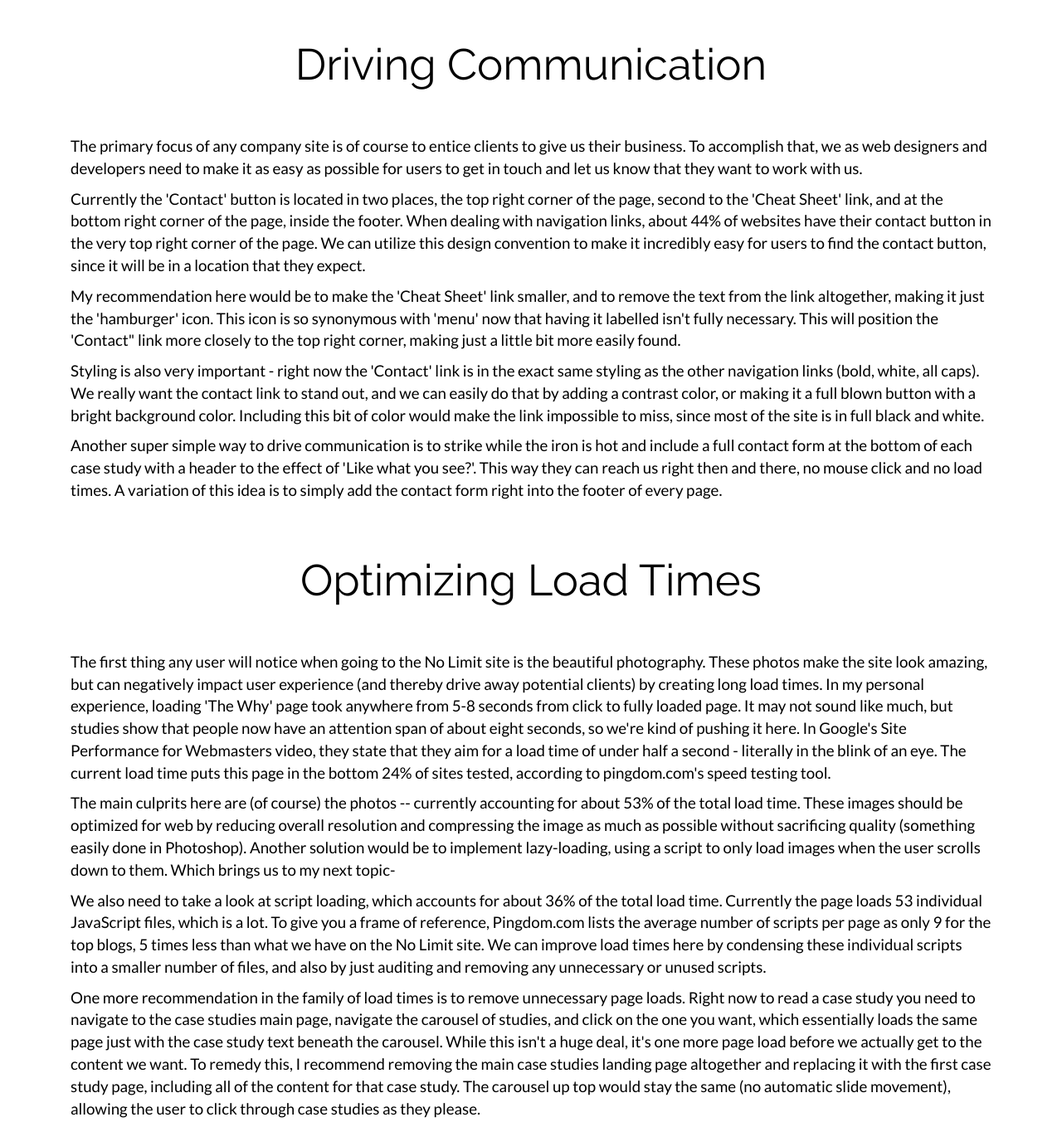
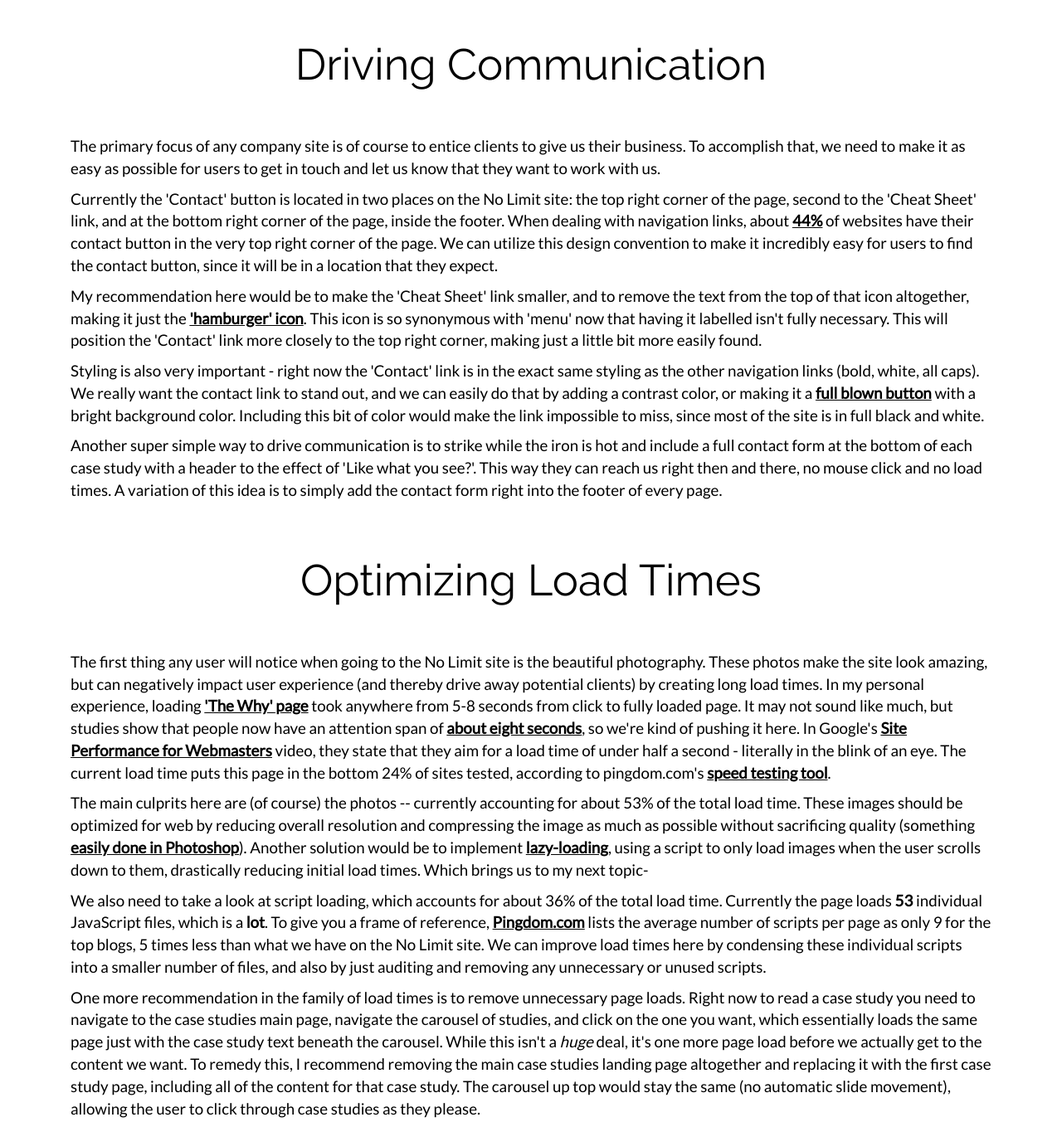
Before and after one commit to brianmenard/personal-site, a website: page projects/no_limit_case_study.html in a window 1280 px wide. Shown: the part 1248-2601 px from the top of the page at 83% size. Drawn offline with nearby package versions, Linux system fonts and the light colour scheme; files whose address does not match are found by name.

Commit message:
added links and in line styling to content on no limit page

```diff
--- a/css/main.css
+++ b/css/main.css
@@ -356,6 +356,12 @@ h1{
     font-size: 125%;
 }
 
+.no_limit_content_container p a{
+    color: black;
+    text-decoration: underline;
+    font-weight: bold;
+}
+
 .no_limit_content_container h2{
     color:black;
     text-align: left;
--- a/projects/no_limit_case_study.html
+++ b/projects/no_limit_case_study.html
@@ -97,16 +97,16 @@
 
               <h1>Driving Communication</h1>
               <p>
-                The primary focus of any company site is of course to entice clients to give us their business.  To accomplish that, we as web designers and developers need to make it as easy as possible for users to get in touch and let us know that they want to work with us.
+                The primary focus of any company site is of course to entice clients to give us their business.  To accomplish that, we need to make it as easy as possible for users to get in touch and let us know that they want to work with us.
               </p>
               <p>
-                Currently the 'Contact' button is located in two places, the top right corner of the page, second to the 'Cheat Sheet' link, and at the bottom right corner of the page, inside the footer.  When dealing with navigation links, about 44% of websites have their contact button in the very top right corner of the page.  We can utilize this design convention to make it incredibly easy for users to find the contact button, since it will be in a location that they expect.
+                Currently the 'Contact' button is located in two places on the No Limit site: the top right corner of the page, second to the 'Cheat Sheet' link, and at the bottom right corner of the page, inside the footer.  When dealing with navigation links, about <a href='https://www.orbitmedia.com/blog/web-design-standards/'>44%</a> of websites have their contact button in the very top right corner of the page.  We can utilize this design convention to make it incredibly easy for users to find the contact button, since it will be in a location that they expect.
               </p>
               <p>
-                My recommendation here would be to make the 'Cheat Sheet' link smaller, and to remove the text from the link altogether, making it just the 'hamburger' icon.  This icon is so synonymous with 'menu' now that having it labelled isn't fully necessary.  This will position the 'Contact" link more closely to the top right corner, making just a little bit more easily found.
+                My recommendation here would be to make the 'Cheat Sheet' link smaller, and to remove the text from the top of that icon altogether, making it just the <a href='https://en.wikipedia.org/wiki/Hamburger_button'>'hamburger' icon</a>.  This icon is so synonymous with 'menu' now that having it labelled isn't fully necessary.  This will position the 'Contact' link more closely to the top right corner, making just a little bit more easily found.
               </p>
               <p>
-                Styling is also very important - right now the 'Contact' link is in the exact same styling as the other navigation links (bold, white, all caps).  We really want the contact link to stand out, and we can easily do that by adding a contrast color, or making it a full blown button with a bright background color.  Including this bit of color would make the link impossible to miss, since most of the site is in full black and white.
+                Styling is also very important - right now the 'Contact' link is in the exact same styling as the other navigation links (bold, white, all caps).  We really want the contact link to stand out, and we can easily do that by adding a contrast color, or making it a <a href='https://v4-alpha.getbootstrap.com/components/buttons/'>full blown button</a> with a bright background color.  Including this bit of color would make the link impossible to miss, since most of the site is in full black and white.
               </p>
               <p>
                 Another super simple way to drive communication is to strike while the iron is hot and include a full contact form at the bottom of each case study with a header to the effect of 'Like what you see?'.  This way they can reach us right then and there, no mouse click and no load times.  A variation of this idea is to simply add the contact form right into the footer of every page.
@@ -114,26 +114,26 @@
 
               <h1>Optimizing Load Times</h1>
               <p>
-                The first thing any user will notice when going to the No Limit site is the beautiful photography.  These photos make the site look amazing, but can negatively impact user experience (and thereby drive away potential clients) by creating long load times.  In my personal experience, loading 'The Why' page took anywhere from 5-8 seconds from click to fully loaded page.  It may not sound like much, but studies show that people now have an attention span of about eight seconds, so we're kind of pushing it here.  In Google's Site Performance for Webmasters video, they state that they aim for a load time of under half a second - literally in the blink of an eye. The current load time puts this page in the bottom 24% of sites tested, according to pingdom.com's speed testing tool.              </p>
+                The first thing any user will notice when going to the No Limit site is the beautiful photography.  These photos make the site look amazing, but can negatively impact user experience (and thereby drive away potential clients) by creating long load times.  In my personal experience, loading <a href='http://nolimitagency.com/the-why/'>'The Why' page</a> took anywhere from 5-8 seconds from click to fully loaded page.  It may not sound like much, but studies show that people now have an attention span of <a href='http://time.com/3858309/attention-spans-goldfish/'>about eight seconds</a>, so we're kind of pushing it here.  In Google's <a href='https://www.youtube.com/watch?v=OpMfx_Zie2g'>Site Performance for Webmasters</a> video, they state that they aim for a load time of under half a second - literally in the blink of an eye. The current load time puts this page in the bottom 24% of sites tested, according to pingdom.com's <a href='https://tools.pingdom.com/#!/cJIDsS/http://nolimitagency.com/the-why/'>speed testing tool</a>.              </p>
               <p>
-                The main culprits here are (of course) the photos -- currently accounting for about 53% of the total load time.  These images should be optimized for web by reducing overall resolution and compressing the image as much as possible without sacrificing quality (something easily done in Photoshop).  Another solution would be to implement lazy-loading, using a script to only load images when the user scrolls down to them. Which brings us to my next topic-              </p>
+                The main culprits here are (of course) the photos -- currently accounting for about 53% of the total load time.  These images should be optimized for web by reducing overall resolution and compressing the image as much as possible without sacrificing quality (something <a href='https://madebysidecar.com/journal/optimizing-images-for-the-web-in-photoshop'>easily done in Photoshop</a>).  Another solution would be to implement <a href='https://www.appelsiini.net/projects/lazyload/enabled_fadein.html'>lazy-loading</a>, using a script to only load images when the user scrolls down to them, drastically reducing initial load times. Which brings us to my next topic-              </p>
               <p>
-                We also need to take a look at script loading, which accounts for about 36% of the total load time.  Currently the page loads 53 individual JavaScript files, which is a lot.  To give you a frame of reference, Pingdom.com lists the average number of scripts per page as only 9 for the top blogs, 5 times less than what we have on the No Limit site.  We can improve load times here by condensing these individual scripts into a smaller number of files, and also by just auditing and removing any unnecessary or unused scripts.              </p>
+                We also need to take a look at script loading, which accounts for about 36% of the total load time.  Currently the page loads <strong>53</strong> individual JavaScript files, which is a <strong>lot</strong>.  To give you a frame of reference, <a href='http://royal.pingdom.com/2008/11/05/load-size-analysis-of-the-top-100-blogs/'>Pingdom.com</a> lists the average number of scripts per page as only 9 for the top blogs, 5 times less than what we have on the No Limit site.  We can improve load times here by condensing these individual scripts into a smaller number of files, and also by just auditing and removing any unnecessary or unused scripts.              </p>
               <p>
-                One more recommendation in the family of load times is to remove unnecessary page loads.  Right now to read a case study you need to navigate to the case studies main page, navigate the carousel of studies, and click on the one you want, which essentially loads the same page just with the case study text beneath the carousel.  While this isn't a huge deal, it's one more page load before we actually get to the content we want.  To remedy this, I recommend removing the main case studies landing page altogether and replacing it with the first case study page, including all of the content for that case study.  The carousel up top would stay the same (no automatic slide movement), allowing the user to click through case studies as they please.              </p>
+                One more recommendation in the family of load times is to remove unnecessary page loads.  Right now to read a case study you need to navigate to the case studies main page, navigate the carousel of studies, and click on the one you want, which essentially loads the same page just with the case study text beneath the carousel.  While this isn't a <em>huge</em> deal, it's one more page load before we actually get to the content we want.  To remedy this, I recommend removing the main case studies landing page altogether and replacing it with the first case study page, including all of the content for that case study.  The carousel up top would stay the same (no automatic slide movement), allowing the user to click through case studies as they please.              </p>
               <p>
                 The last thing we want is for potential clients to be driven away simply because they don't have the attention span to wait for a page to load, so optimizing load times is crucial in increasing visitor conversion.              </p>
               </p>
 
               <h1>Improving Navigation</h1>
               <p>
-                A whopping 88% of sites have a horizontal nav bar at the top of the page - making it a web design standard.  In my opinion this is one situation where the standard is ok being broken.  While No Limit does have a nav bar of sorts at the very top of the page, the main navigation elements are centered vertically in the full-screen hero image.  Personally I think this works really well with the design of the site, but could use some small tweaks.
+                A whopping <a href='https://www.orbitmedia.com/blog/web-design-standards/'>88%</a> of sites have a horizontal nav bar at the top of the page - making it a web design standard.  In my opinion this is one situation where the standard is ok being broken.  While No Limit does have a nav bar of sorts at the very top of the page, the main navigation elements are centered vertically in the full-screen <a href='https://en.wikipedia.org/wiki/Hero_image'>hero image</a>.  Personally I think this works really well with the design of the site, but could use some small tweaks.
               </p>
               <p>
-                The main problem here is that once a user scrolls down, they no longer have access to any navigational links.  One quick fix is to either add some kind of sticky navigation (maybe just by using fixed positioning on the 'Cheat Sheet' link to keep it in the top right at all times), or to simply add a 'scroll to top' button once the user scrolls past the nav links.
+                The main problem here is that once a user scrolls down, they no longer have access to any navigational links.  One quick fix is to either add some kind of <a href='https://getbootstrap.com/examples/navbar-fixed-top/'>sticky navigation</a> (maybe just by using fixed positioning on the 'Cheat Sheet' link to keep it in the top right at all times), or to simply add a 'scroll to top' button once the user scrolls past the nav links.
               </p>
               <p>
-                The navigation should also be consistent to save the user from any confusion while clicking around.  Currently the wording of the links are totally different between the 'Cheat Sheet' menu and the main links in the hero image, even though they link to the same locations.  Simple fix here is to just make them match, and structure the links in the same way (for example, if 'Services' is the second link in the hero image, it should be the second link in the Cheat Sheet).
+                The navigation should also be consistent to save the user from any confusion while clicking around.  Currently the wording of the links is totally different between the 'Cheat Sheet' menu and the main links in the hero image, even though they link to the same locations.  Simple fix here is to just make them match, and structure the links in the same way (for example, if 'Services' is the second link in the hero image, it should be the second link in the Cheat Sheet).
               </p>
 
               <h1>Conclusion</h1>
```
